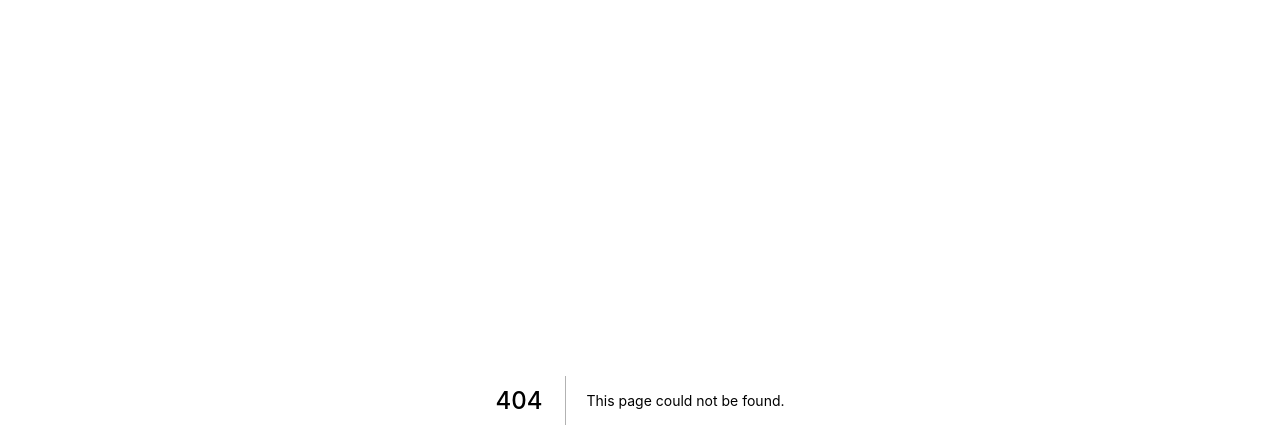
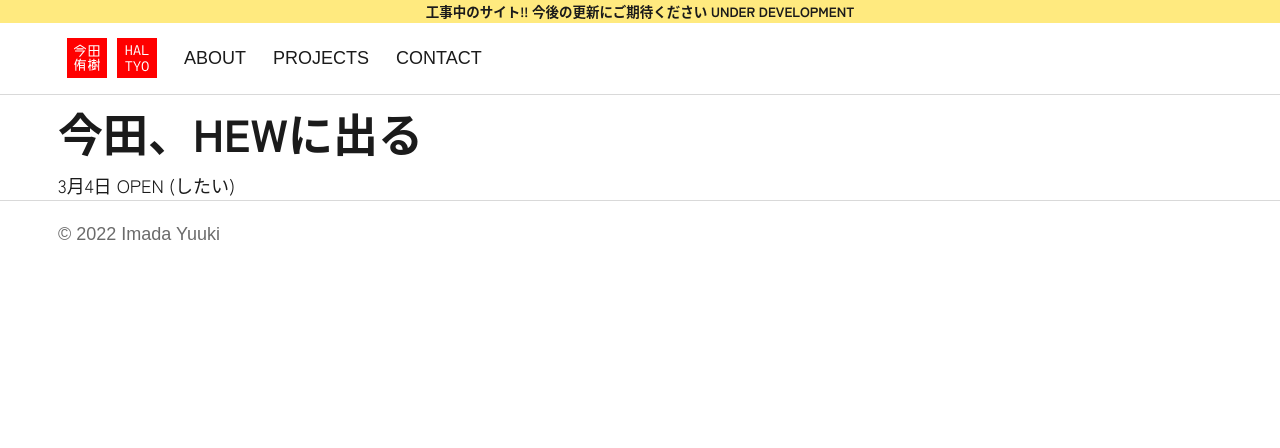
Before and after one commit to i-yuuki/portfolio, a Next.js app: page /hew in a window 1280 px wide. Before the commit this address had no page. Shown: the top 448 px of the page. Built offline with nearby package versions, Linux system fonts and the light colour scheme.

Commit message:
HEWページおためし

```diff
--- /dev/null
+++ b/pages/hew.js
@@ -0,0 +1,20 @@
+import Head from 'next/head'
+import Link from 'next/link'
+
+import Layout from '../components/layout'
+
+export default function HewPage() {
+  return (
+    <>
+      <Head>
+        <title>今田、HEWに出る 特設サイト</title>
+      </Head>
+      <Layout>
+        <div className='container'>
+          <h1>今田、HEWに出る</h1>
+          <p>3月4日 OPEN (したい)</p>
+        </div>
+      </Layout>
+    </>
+  )
+}
```
